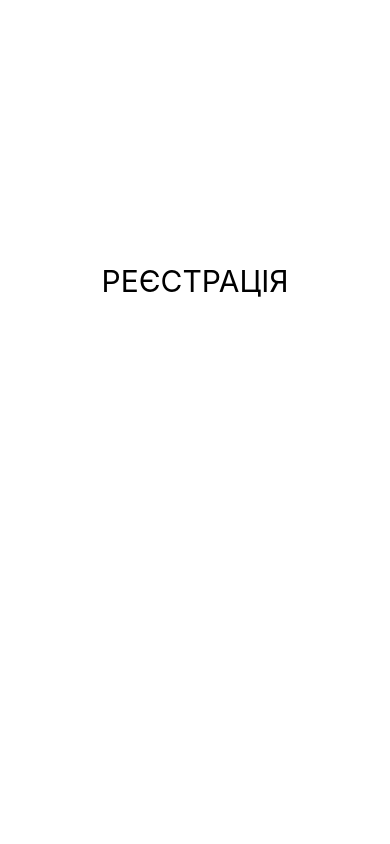
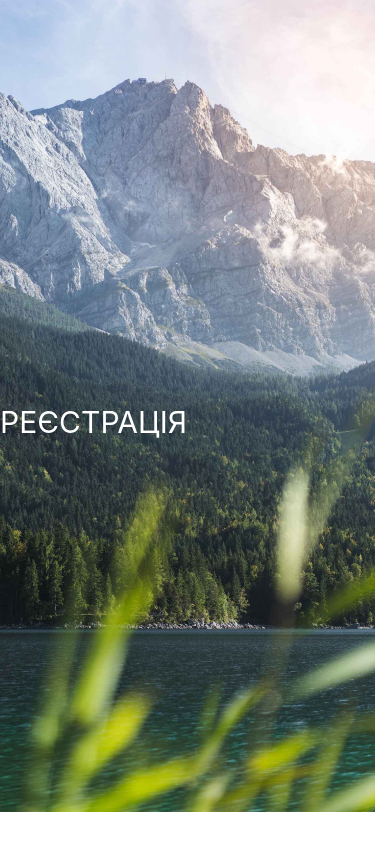
Before and after one commit to AscariA10/ReactNative_first_app, a React Native app in the folder React_Native_First_Project/: screen / in a window 390 px wide. Built offline with nearby package versions, Linux system fonts and the light colour scheme.

Commit message:
add registration screen

```diff
--- a/React_Native_First_Project/App.js
+++ b/React_Native_First_Project/App.js
@@ -1,24 +1,32 @@
 import { StatusBar } from 'expo-status-bar';
-import { StyleSheet, Text, View } from 'react-native';
+import { StyleSheet, Text, View, ImageBackground } from 'react-native';
 
 export default function App() {
   return (
     <View style={styles.container}>
-      <Text style={styles.header}>РЕЄСТРАЦІЯ</Text>
-      <StatusBar style="auto" />
+      <ImageBackground
+        style={styles.backgroundImage}
+        source={require('./Images/Backgrounds/Register_Background.jpg')}
+      >
+        <Text style={styles.header}>РЕЄСТРАЦІЯ</Text>
+        <StatusBar style="auto" />
+      </ImageBackground>
     </View>
   );
 }
 
 const styles = StyleSheet.create({
   container: {
-    marginTop: 263,
     flex: 1,
-    alignItems: 'center',
     backgroundColor: '#fff',
   },
+  backgroundImage: {
+    flex: 1,
+    resizeMode: 'cover',
+    justifyContent: 'center',
+  },
   header: {
-    flex: 1,
     fontSize: 30,
+    color: 'white',
   },
 });
```
Also changed, not shown: React_Native_First_Project/Images/Backgrounds/Register_Background.jpg (added).
